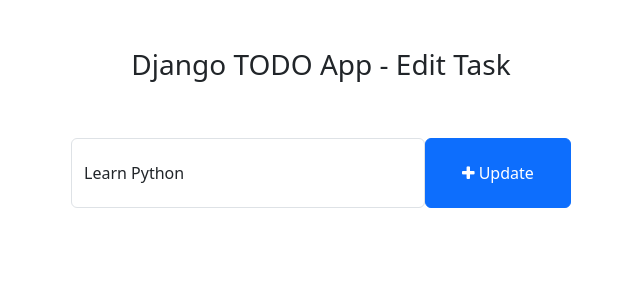
After one commit to evanJ98/todo, a Django app: page /todo/edit_task/2/ in a window 1280 px wide. The commit adds this page. Shown: the top 300 px of the page, without its empty margins (319-959 px from the left). Run offline with Django 4.2, Linux system fonts and the light colour scheme; data comes from the database, SQL or seed files in the repository; both versions use the stored data as it was after the commit.

Commit message:
todo app done

```diff
--- /dev/null
+++ b/templates/edit_task.html
@@ -0,0 +1,36 @@
+<!DOCTYPE html>
+<html lang="en">
+<head>
+    <meta charset="UTF-8">
+    <meta http-equiv="X-UA-Compatible" content="IE=edge">
+    <meta name="viewport" content="width=device-width, initial-scale=1.0">
+    <title>Django TODO App - Edit Task</title>
+
+    <!-- Bootstrap -->
+    <link href="https://cdn.jsdelivr.net/npm/bootstrap@5.3.0-alpha1/dist/css/bootstrap.min.css" rel="stylesheet" integrity="sha384-GLhlTQ8iRABdZLl6O3oVMWSktQOp6b7In1Zl3/Jr59b6EGGoI1aFkw7cmDA6j6gD" crossorigin="anonymous">
+    <script src="https://cdn.jsdelivr.net/npm/bootstrap@5.3.0-alpha1/dist/js/bootstrap.bundle.min.js" integrity="sha384-w76AqPfDkMBDXo30jS1Sgez6pr3x5MlQ1ZAGC+nuZB+EYdgRZgiwxhTBTkF7CXvN" crossorigin="anonymous"></script>
+    <!-- Font Awesome Icons -->
+    <link rel="stylesheet" href="https://cdnjs.cloudflare.com/ajax/libs/font-awesome/4.7.0/css/font-awesome.min.css">
+
+    <style>
+        .form-control{
+        padding: 1.375rem .75rem !important;
+    }
+    </style>
+</head>
+
+<body>
+    <div class="container">
+        <h3 class="pt-5 pb-5 text-center">Django TODO App - Edit Task</h3>
+        <form action="{%url 'editTask' task.pk%}" method="POST" style = "width:500px; margin:auto">
+            {%csrf_token%}
+            <div class="form-group">
+                <span style="display: flex;">
+                    <input type="text" class="form-control" name = "task_name" placeholder="Add a task" value="{{task.task}}">
+                    <button type="submit" class="btn btn-primary" style="width: 200px;"><i class="fa fa-plus"></i> Update</button>
+                </span>
+            </div>
+        </form>
+    </div>
+</body>
+</html>
--- a/todo/urls.py
+++ b/todo/urls.py
@@ -3,4 +3,12 @@ from . import views
 
 urlpatterns = [
     path('addTask/', views.addTask, name = 'addTask'),
+    path('mark_as_done/<int:pk>/', views.markAsDone, name = 'markAsDone'),
+    path('mark_as_undone/<int:pk>/', views.markAsUnDone, name = 'markAsUnDone'),
+
+    # Edit Feature
+    path('edit_task/<int:pk>/', views.editTask, name = 'editTask'),
+
+    # Delete Feature
+    path('delete_task/<int:pk>/', views.deleteTask, name = 'deleteTask'),
 ]
--- a/todo/views.py
+++ b/todo/views.py
@@ -1,7 +1,37 @@
-from django.shortcuts import render, redirect
+from django.shortcuts import render, redirect, get_object_or_404
 from django.http import HttpResponse
 from.models import Task
 def addTask(request):
     task = request.POST['task']
     Task.objects.create(task = task)
     return redirect('home')
+
+def markAsDone(request, pk):
+    task = get_object_or_404(Task, pk=pk)
+    task.is_completed = True
+    task.save()
+    return redirect('home')
+
+def markAsUnDone(request, pk):
+    task = get_object_or_404(Task, pk=pk)
+    task.is_completed = False
+    task.save()
+    return redirect('home')
+
+def editTask(request, pk):
+    task = get_object_or_404(Task, pk=pk)
+    if request.method =='POST':
+        task_name = request.POST['task_name']
+        task.task = task_name
+        task.save()
+        return redirect('home')
+    else:
+        context = {
+            'task':task,
+        }
+    return render(request, 'edit_task.html', context)
+
+def deleteTask(request, pk):
+    task = get_object_or_404(Task, pk=pk)
+    task.delete()
+    return redirect('home')
--- a/todo_main/views.py
+++ b/todo_main/views.py
@@ -2,7 +2,10 @@ from django.shortcuts import render
 from todo.models import Task
 def home(request):
     tasks = Task.objects.filter(is_completed= False).order_by('-updated_at')
+    completed_tasks = Task.objects.filter(is_completed= True).order_by('-updated_at')
     context = {
         'tasks':tasks,
+        'completed_tasks':completed_tasks,
     }
+
     return render(request, 'home.html', context)
```
Also changed, not shown: templates/home.html (+9 -4 lines), db.sqlite3.
